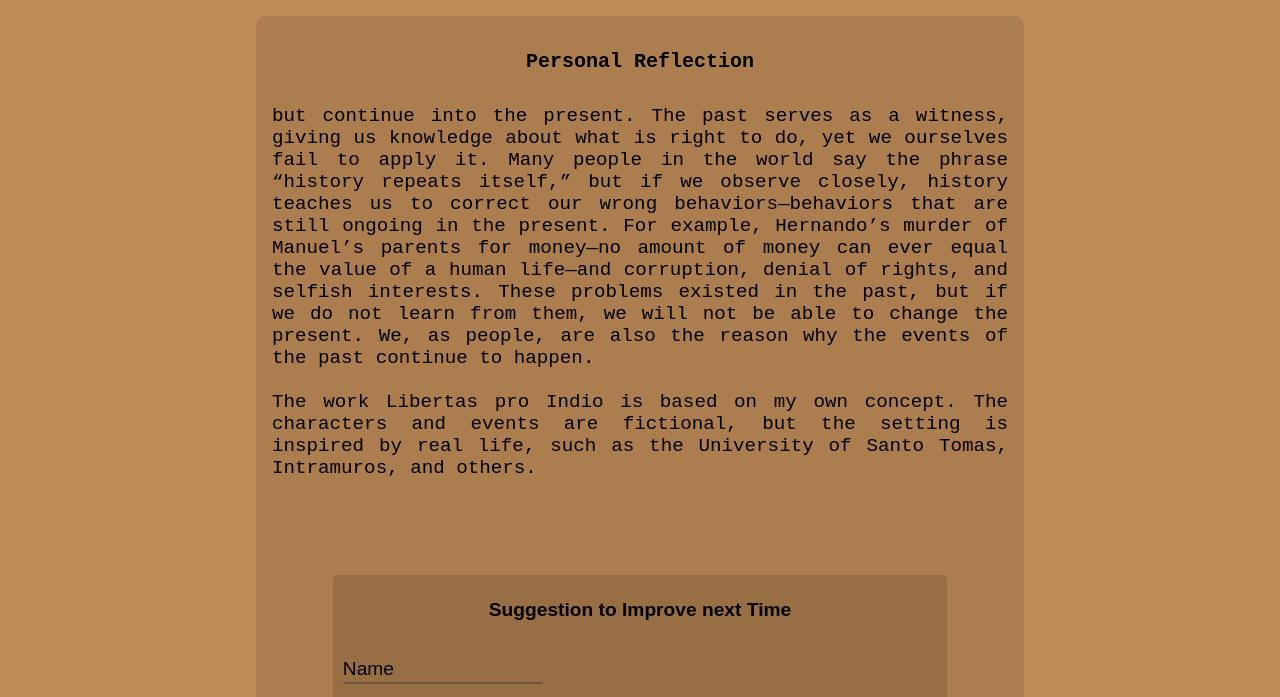
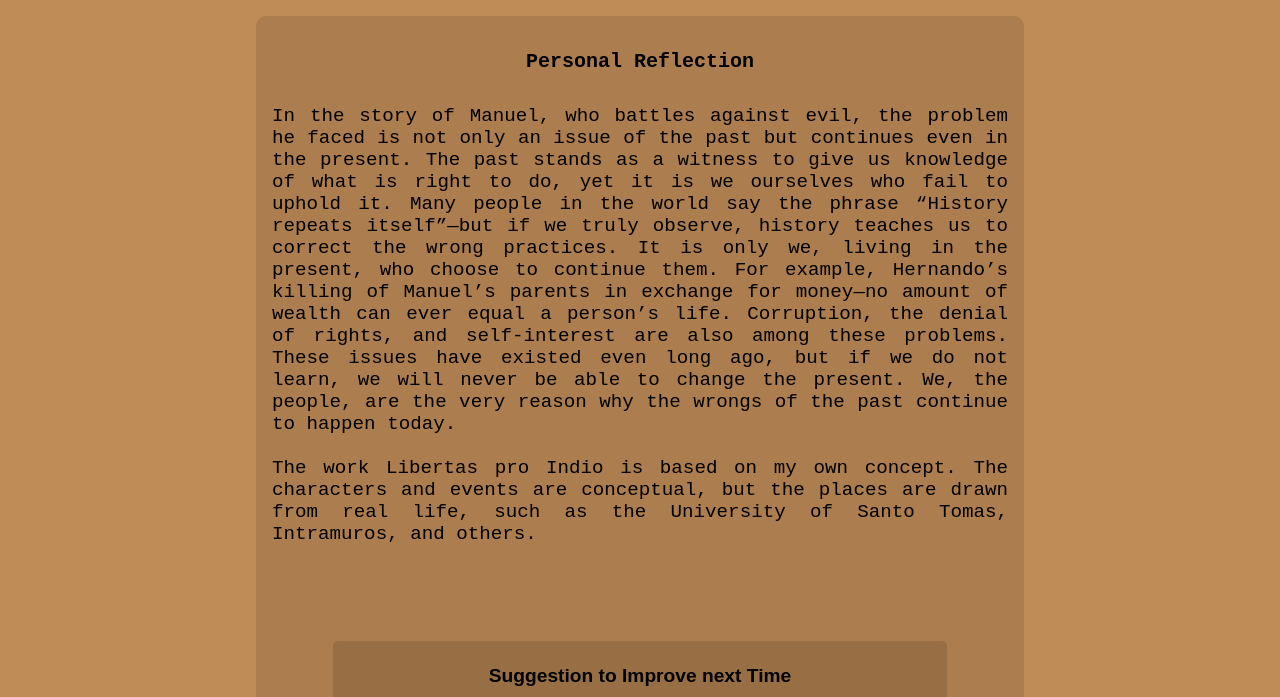
Before and after one commit to AngeloEustaquio/EnglishLiterallyText, a plain HTML site: page Eng/a27.html in a window 1280 px wide. Shown: the part 40-737 px from the top of the page. Drawn offline with Linux system fonts and the light colour scheme.

Commit message:
Update a27.html

```diff
--- a/Eng/a27.html
+++ b/Eng/a27.html
@@ -22,9 +22,11 @@
         <br />
         <section style="text-align: center; font-size:1.25rem;"><b>Personal Reflection</b></section>
         <section>
-        but continue into the present. The past serves as a witness, giving us knowledge about what is right to do, yet we ourselves fail to apply it. Many people in the world say the phrase “history repeats itself,” but if we observe closely, history teaches us to correct our wrong behaviors—behaviors that are still ongoing in the present. For example, Hernando’s murder of Manuel’s parents for money—no amount of money can ever equal the value of a human life—and corruption, denial of rights, and selfish interests. These problems existed in the past, but if we do not learn from them, we will not be able to change the present. We, as people, are also the reason why the events of the past continue to happen.
+       In the story of Manuel, who battles against evil, the problem he faced is not only an issue of the past but continues even in the present. The past stands as a witness to give us knowledge of what is right to do, yet it is we ourselves who fail to uphold it. Many people in the world say the phrase “History repeats itself”—but if we truly observe, history teaches us to correct the wrong practices. It is only we, living in the present, who choose to continue them.
+
+For example, Hernando’s killing of Manuel’s parents in exchange for money—no amount of wealth can ever equal a person’s life. Corruption, the denial of rights, and self-interest are also among these problems. These issues have existed even long ago, but if we do not learn, we will never be able to change the present. We, the people, are the very reason why the wrongs of the past continue to happen today.
 <br><br>
-The work Libertas pro Indio is based on my own concept. The characters and events are fictional, but the setting is inspired by real life, such as the University of Santo Tomas, Intramuros, and others.
+The work Libertas pro Indio is based on my own concept. The characters and events are conceptual, but the places are drawn from real life, such as the University of Santo Tomas, Intramuros, and others.
         </section>
         <div class="container">
           <div class="form-container">
```
